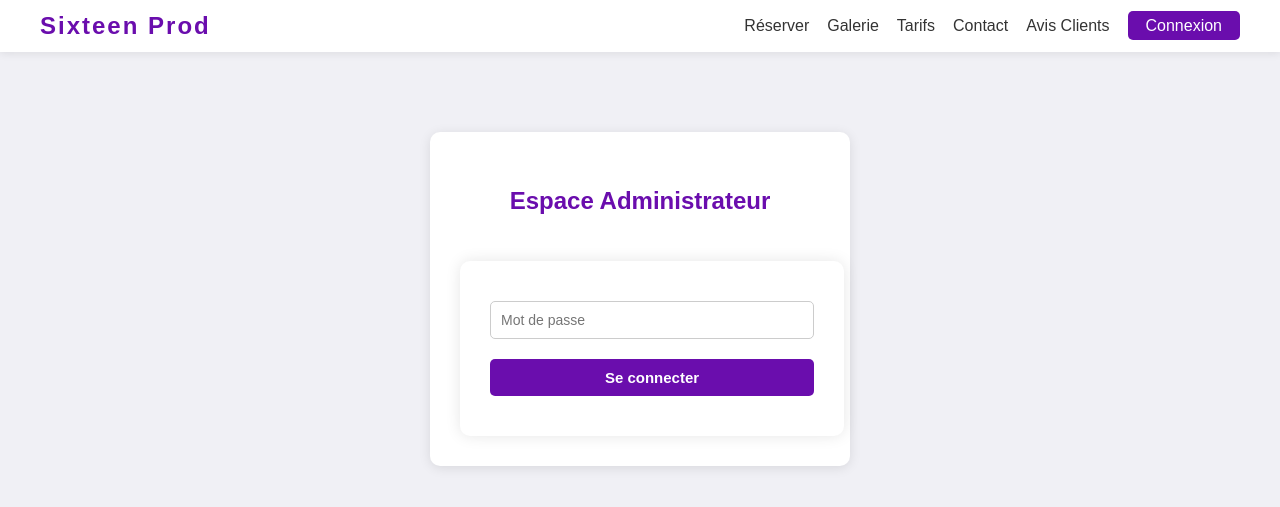
After one commit to BrondonJores/photographe, a PHP site: page /login.php in a window 1280 px wide. The commit adds this page. Shown: the top 507 px of the page. Run offline with PHP 8.4, Linux system fonts and the light colour scheme.

Commit message:
Refactor public PHP pages: add navbar, remove admin parts, create login/logout, fix security
Co-authored-by: BrondonJores <215406204+BrondonJores@users.noreply.github.com>

```diff
--- a/contact.php
+++ b/contact.php
@@ -113,6 +113,8 @@
 </head>
 <body>
 
+<?php include 'navbar.php'; ?>
+
 <h1>Contactez-nous</h1>
 
 <div class="contact-container">
--- /dev/null
+++ b/login.php
@@ -0,0 +1,89 @@
+<?php
+session_start();
+
+$motdepasse_admin = "Ndiougahmad16";
+$erreur = "";
+
+if (isset($_POST['password'])) {
+    if ($_POST['password'] === $motdepasse_admin) {
+        session_regenerate_id(true);
+        $_SESSION['admin'] = true;
+        $_SESSION['admin_logged'] = true;
+        header("Location: admin.php");
+        exit();
+    } else {
+        $erreur = "Mot de passe incorrect.";
+    }
+}
+
+// Si déjà connecté, rediriger vers l'admin
+if (isset($_SESSION['admin']) && $_SESSION['admin']) {
+    header("Location: admin.php");
+    exit();
+}
+?>
+<!DOCTYPE html>
+<html lang="fr">
+<head>
+    <meta charset="UTF-8">
+    <title>Connexion - Sixteen Prod</title>
+    <meta name="viewport" content="width=device-width, initial-scale=1.0">
+    <link rel="stylesheet" href="style.css">
+    <style>
+        .login-container {
+            max-width: 360px;
+            margin: 80px auto;
+            background: #fff;
+            padding: 30px;
+            border-radius: 10px;
+            box-shadow: 0 2px 12px rgba(0,0,0,0.1);
+            text-align: center;
+        }
+        .login-container h2 {
+            color: #6a0dad;
+            margin-bottom: 20px;
+        }
+        .login-container input[type="password"] {
+            width: 100%;
+            padding: 10px;
+            margin: 10px 0;
+            font-size: 14px;
+            border-radius: 5px;
+            border: 1px solid #ccc;
+            box-sizing: border-box;
+        }
+        .login-container button {
+            width: 100%;
+            padding: 10px;
+            background: #6a0dad;
+            color: #fff;
+            font-weight: bold;
+            border: none;
+            border-radius: 5px;
+            cursor: pointer;
+            font-size: 15px;
+            transition: 0.3s;
+        }
+        .login-container button:hover {
+            background: #4b0082;
+        }
+        .error { color: red; margin-top: 10px; }
+    </style>
+</head>
+<body>
+
+<?php include 'navbar.php'; ?>
+
+<div class="login-container">
+    <h2>Espace Administrateur</h2>
+    <?php if ($erreur): ?>
+        <p class="error"><?php echo htmlspecialchars($erreur); ?></p>
+    <?php endif; ?>
+    <form method="POST">
+        <input type="password" name="password" placeholder="Mot de passe" required>
+        <button type="submit">Se connecter</button>
+    </form>
+</div>
+
+</body>
+</html>
```
Also changed, not shown: avis.php (+5 -3 lines), contact_form_handler.php (+21 -5 lines), galerie.php (+2 -5 lines), index.php (+2 -5 lines), logout.php (added, +7 -0 lines), reserver.php (+29 -13 lines), tarifs.php (+2 -17 lines).
